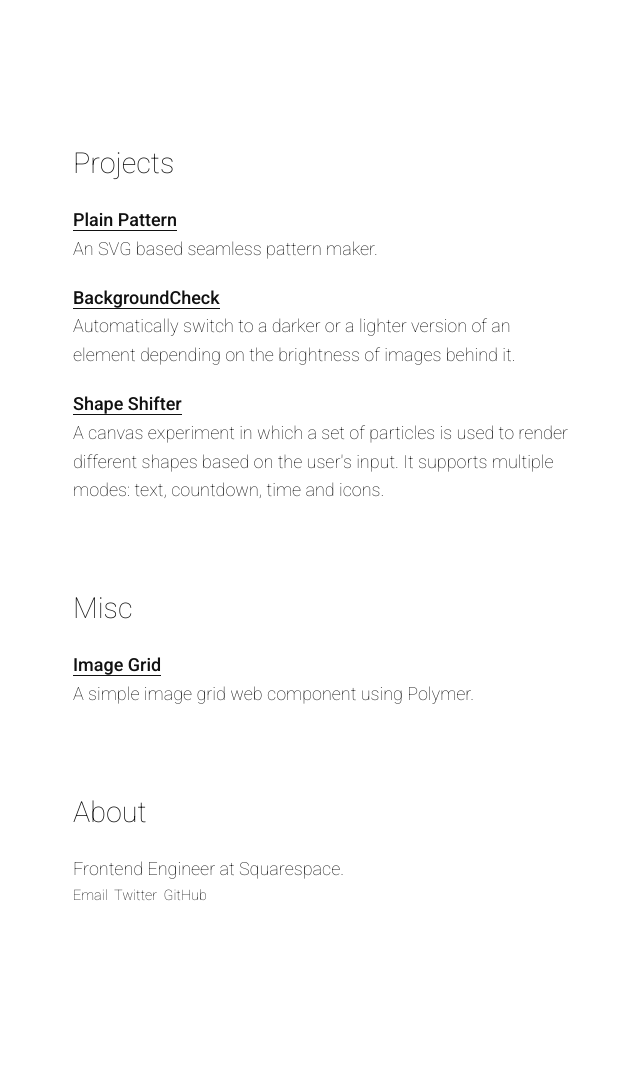
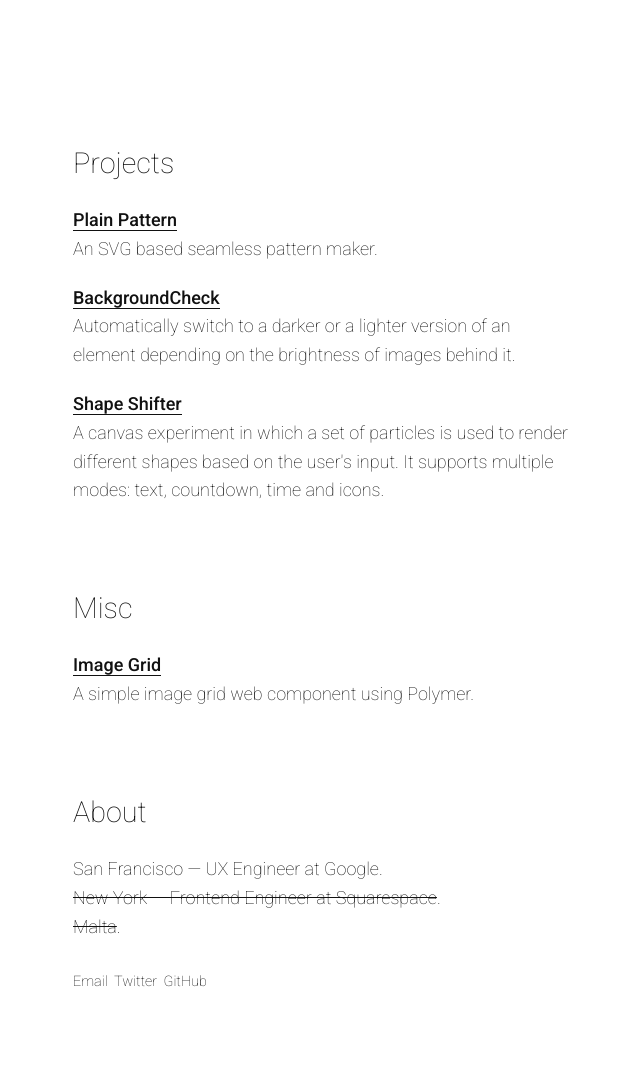
Before and after one commit to kennethcachia/kennethcachia.github.io, a Jekyll site: the page built from index.html, in a window 1280 px wide. Shown: the whole page, without its empty margins (317-957 px from the left). Built offline with Jekyll 4.4.1, drawn with Linux system fonts in a browser that asks for light colours; Markdown is read by kramdown in place of the engine named in the settings; before the commit the page ends 987 px from its top, so only the background shows below that.

Commit message:
Update info.

```diff
--- a/index.html
+++ b/index.html
@@ -26,7 +26,9 @@
   <section>
     <h1>About</h1>
     <article>
-      <p>Frontend Engineer at Squarespace.</p>
+      <p>San Francisco &mdash; UX Engineer at Google.</p>
+      <p><s>New York &mdash; Frontend Engineer at Squarespace</s>.</p>
+      <p><s>Malta</s>.</p><br>
       <ul class="social">
       {% for social in site.data.core.social %}
         <li><a href="{{social.url}}"{% if social.blank != false %} target="_blank"{% endif %}>{{social.label}}</a></li>
```
